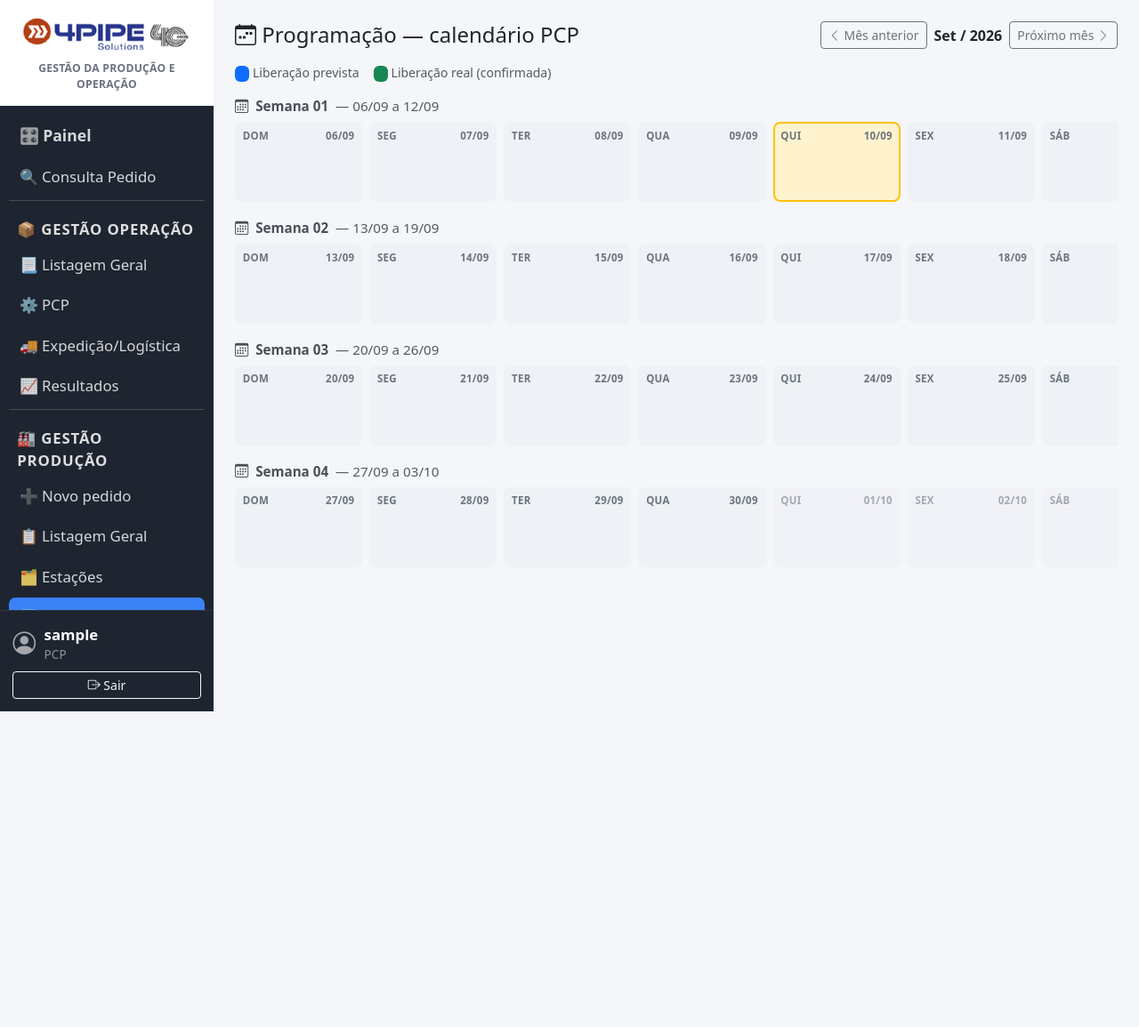
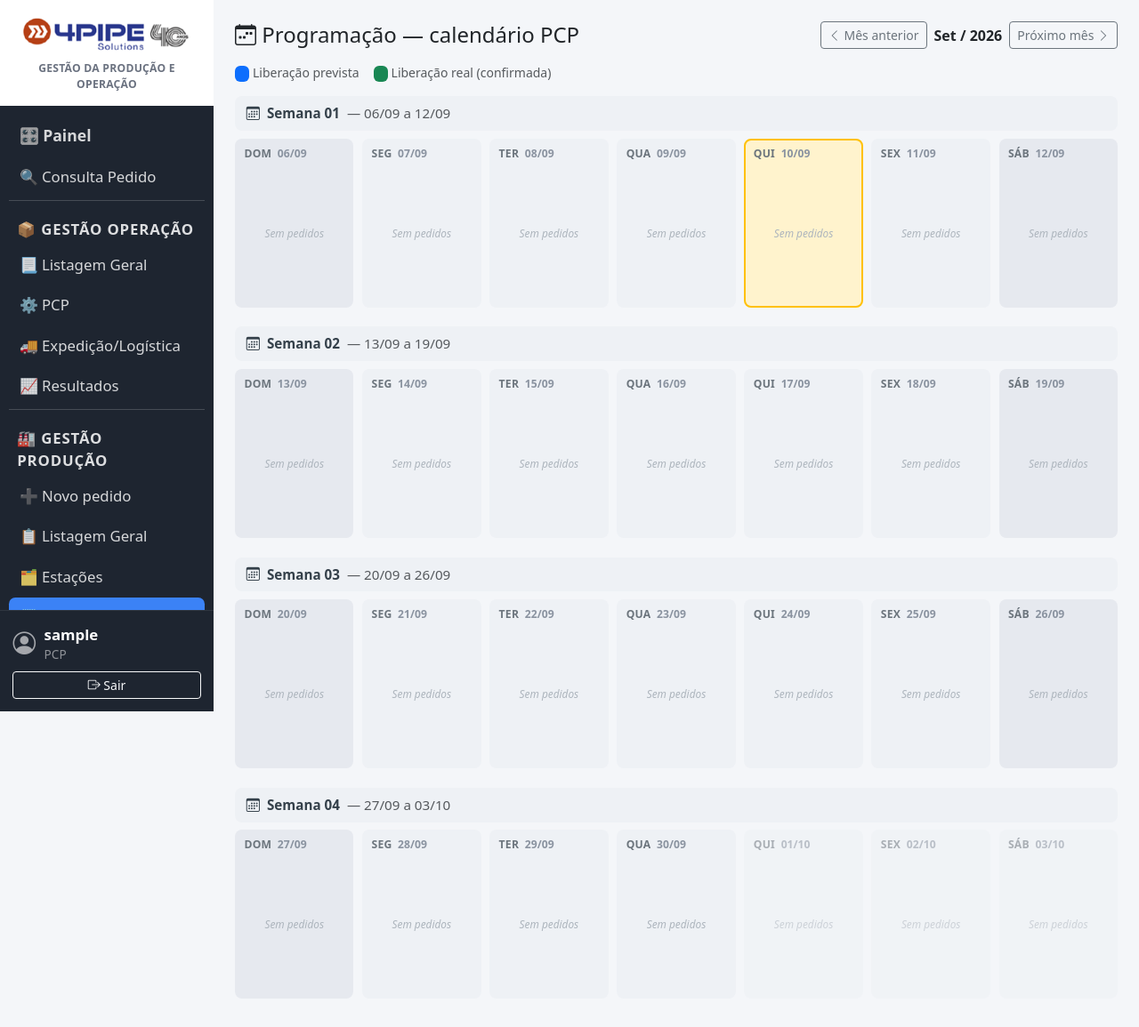
Before and after one commit to matttheus1590-code/producao_app, a Flask app: a page that uses templates/programacao_semana.html in a window 1280 px wide. Shown: the whole page at 89% size. Before the commit the page ends 800 px from the top, so only its background shows below. Run offline with Flask 3, Linux system fonts and the light colour scheme; the visitor is signed in with stand-in values (Sample User, id 1); data comes from the database, SQL or seed files in the repository; data that the repository does not hold is empty; parts of the project's set-up code (start-up, migrations or seed data) failed here and were passed over; some libraries are stand-ins or nearby versions.

Commit message:
Atualizacao automatica - 04/09/2026 12:25

```diff
--- a/static/css/style.css
+++ b/static/css/style.css
@@ -519,7 +519,12 @@ body.col-resizing-ativo {
 /* ---------------------------------------------------------------------
    Calendário PCP da tela de Programação — 1 linha por semana (domingo a
    sábado), item entra sozinho no dia certo pela liberação prevista (azul)
-   ou liberação real (verde).
+   ou liberação real (verde). Redesenhado (pedido do Bruno, 04/09/2026):
+   "deixe o calendário mais distribuído, aproveitando toda a área
+   disponível... totalmente didático, claro e intuitivo" — dias/semanas
+   maiores (menos espaço vazio "solto" na tela), fim de semana diferenciado,
+   contador de pedidos por dia, e um "Sem pedidos" explícito nos dias vazios
+   (em vez de deixar a célula em branco parecendo quebrada).
 --------------------------------------------------------------------- */
 .pcp-calendario-wrap {
   overflow-x: auto;
@@ -531,34 +536,45 @@ body.col-resizing-ativo {
   padding-bottom: 0.5rem;
 }
 
+/* Piso mínimo bem mais baixo que antes (era 1050px, fixo) — só o bastante
+   pra não espremer demais em telas pequenas; em telas largas o grid (1fr por
+   coluna) estica sozinho pra ocupar 100% da área disponível, em vez de ficar
+   "encolhido" num bloco fixo com espaço morto do lado. */
 .pcp-semana {
-  min-width: 1050px;
+  min-width: 760px;
 }
 
 .pcp-semana + .pcp-semana {
-  margin-top: 1.1rem;
+  margin-top: 1.35rem;
 }
 
 .pcp-semana-titulo {
   font-weight: 700;
   font-size: 0.95rem;
-  color: #495057;
-  margin-bottom: 0.4rem;
+  color: #34404a;
+  margin-bottom: 0.55rem;
   display: flex;
   align-items: center;
   gap: 0.5rem;
+  background-color: #eef1f5;
+  border-radius: 0.5rem;
+  padding: 0.5rem 0.8rem;
 }
 
 .pcp-semana-dias {
   display: grid;
-  grid-template-columns: repeat(7, 1fr);
-  gap: 0.5rem;
+  grid-template-columns: repeat(7, minmax(0, 1fr));
+  gap: 0.6rem;
 }
 
+/* Dias bem mais altos que antes (eram 90px) — é o principal responsável por
+   "aproveitar a área disponível": cada semana passa a ocupar uma faixa
+   generosa da tela em vez de um bloco fino, mesmo em meses com poucos
+   pedidos programados. */
 .pcp-dia-col {
   background-color: #eef1f5;
   border-radius: 0.5rem;
-  min-height: 90px;
+  min-height: 190px;
   display: flex;
   flex-direction: column;
 }
@@ -570,25 +586,74 @@ body.col-resizing-ativo {
 }
 
 .pcp-dia-col.pcp-dia-fora-do-mes {
-  opacity: 0.6;
+  opacity: 0.55;
+}
+
+/* Fim de semana (domingo/sábado) com um tom levemente diferente — mesmo
+   dentro do mês corrente — só pra ajudar o olho a "escanear" o calendário
+   mais rápido (convenção comum em calendários: fins de semana se destacam
+   visualmente dos dias úteis). Não combina com pcp-dia-fora-do-mes (esse já
+   tem sua própria opacidade, mais forte). */
+.pcp-dia-col.pcp-dia-fim-semana:not(.pcp-dia-fora-do-mes):not(.pcp-dia-hoje) {
+  background-color: #e6e9ef;
 }
 
 .pcp-dia-col-titulo {
-  padding: 0.4rem 0.55rem 0.25rem;
-  font-size: 0.72rem;
+  padding: 0.5rem 0.65rem 0.35rem;
+  font-size: 0.76rem;
   font-weight: 700;
   text-transform: uppercase;
   letter-spacing: 0.02em;
   color: #6c757d;
   display: flex;
   justify-content: space-between;
+  align-items: center;
+}
+
+.pcp-dia-col-data {
+  font-weight: 600;
+  color: #8a93a0;
+  text-transform: none;
+  letter-spacing: normal;
+  margin-left: 0.2rem;
+}
+
+/* Contador de pedidos do dia — visão rápida de volume sem precisar contar
+   os cards um a um nem abrir nada. */
+.pcp-dia-contador {
+  background-color: #ced4da;
+  color: #34404a;
+  font-weight: 700;
+  font-size: 0.7rem;
+  min-width: 1.35rem;
+  height: 1.35rem;
+  border-radius: 999px;
+  display: inline-flex;
+  align-items: center;
+  justify-content: center;
+  padding: 0 0.35rem;
 }
 
 .pcp-dia-col-corpo {
-  padding: 0 0.4rem 0.4rem;
+  padding: 0 0.5rem 0.5rem;
   display: flex;
   flex-direction: column;
-  gap: 0.35rem;
+  gap: 0.4rem;
+  flex: 1;
+}
+
+/* Estado vazio explícito — sem isso, um dia sem pedidos era só uma área
+   cinza em branco, difícil de distinguir de "ainda carregando" ou de um bug.
+   Centralizado verticalmente pra preencher o espaço extra dos dias mais
+   altos, em vez de ficar grudado no topo da célula. */
+.pcp-dia-vazio {
+  flex: 1;
+  display: flex;
+  align-items: center;
+  justify-content: center;
+  color: #adb5bd;
+  font-size: 0.74rem;
+  font-style: italic;
 }
 
 /* Card do quadrante = 1 PEDIDO (resumo compacto); passar o mouse ou clicar
@@ -596,13 +661,14 @@ body.col-resizing-ativo {
 .pcp-pedido-card {
   position: relative;
   background-color: #fff;
-  border-radius: 0.4rem;
-  padding: 0.4rem 0.5rem;
-  font-size: 0.78rem;
-  line-height: 1.3;
+  border-radius: 0.45rem;
+  padding: 0.5rem 0.6rem;
+  font-size: 0.83rem;
+  line-height: 1.35;
   color: inherit;
   border-left: 4px solid #6c757d;
   cursor: pointer;
+  box-shadow: 0 1px 2px rgba(0, 0, 0, 0.06);
 }
 
 .pcp-pedido-card:hover {
--- a/templates/programacao_semana.html
+++ b/templates/programacao_semana.html
@@ -38,12 +38,17 @@
     <div class="pcp-semana-dias">
       {% for coluna in range(7) %}
       {% set dia_data = semana.dias_datas[coluna] %}
-      <div class="pcp-dia-col {% if dia_data == hoje %}pcp-dia-hoje{% endif %} {% if dia_data.month != mes %}pcp-dia-fora-do-mes{% endif %}">
+      <div class="pcp-dia-col {% if dia_data == hoje %}pcp-dia-hoje{% endif %} {% if dia_data.month != mes %}pcp-dia-fora-do-mes{% endif %} {% if coluna == 0 or coluna == 6 %}pcp-dia-fim-semana{% endif %}">
         <div class="pcp-dia-col-titulo">
-          <span>{{ DIAS_SEMANA_LABELS[coluna][:3] }}</span>
-          <span>{{ dia_data.strftime('%d/%m') }}</span>
+          <span>{{ DIAS_SEMANA_LABELS[coluna][:3] }} <span class="pcp-dia-col-data">{{ dia_data.strftime('%d/%m') }}</span></span>
+          {% if semana.dias[coluna] %}
+          <span class="pcp-dia-contador">{{ semana.dias[coluna]|length }}</span>
+          {% endif %}
         </div>
         <div class="pcp-dia-col-corpo">
+          {% if not semana.dias[coluna] %}
+          <div class="pcp-dia-vazio">Sem pedidos</div>
+          {% endif %}
           {% for cartao in semana.dias[coluna] %}
           {% set pedido = cartao.pedido %}
           <div class="pcp-pedido-card {{ 'pcp-item-real' if cartao.confirmado else 'pcp-item-prevista' }}">
```
